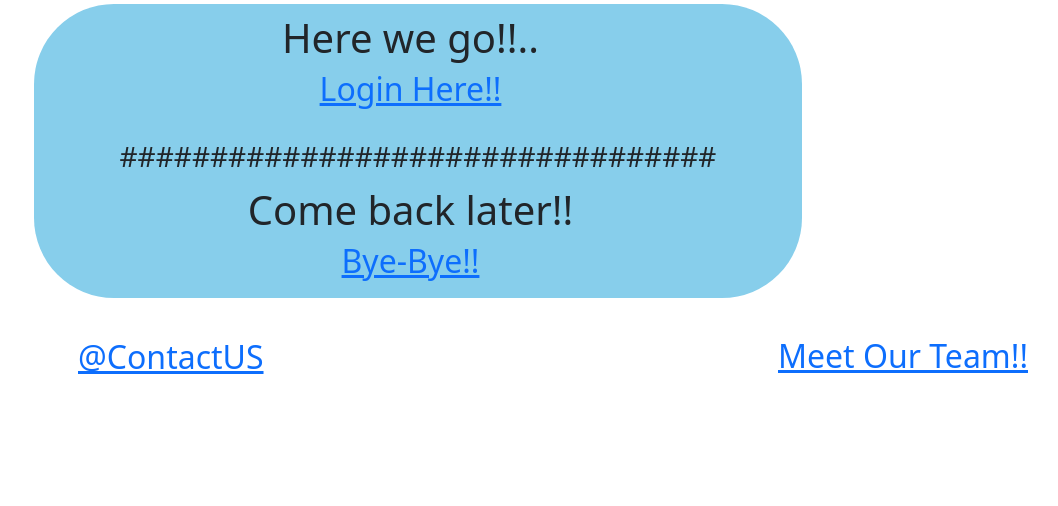
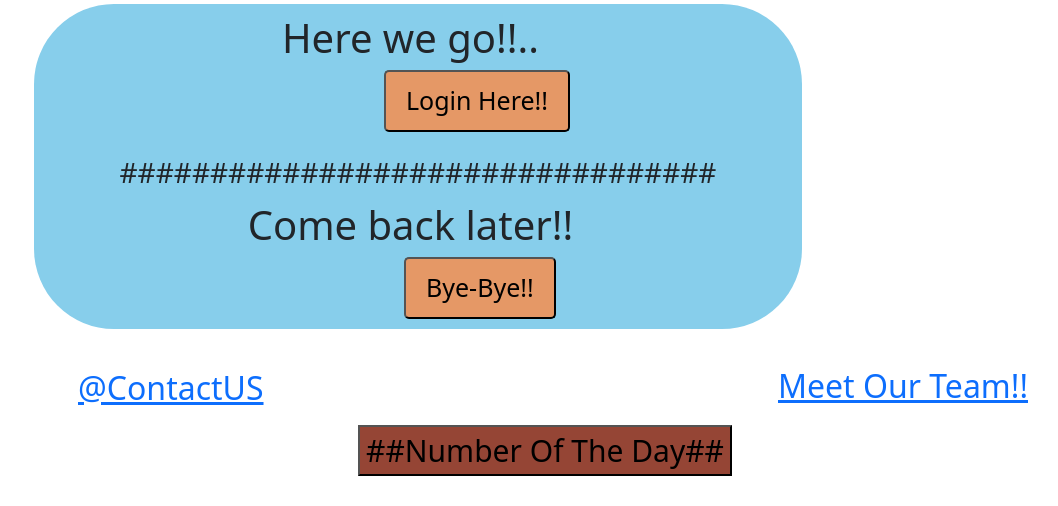
Before and after one commit to AJmints/IntelliJAC-LiftOff, a React (Create React App) app in the folder frontend_intellijac/intellijac-frontend/: page / in a window 1280 px wide. Shown: the part 446-952 px from the top of the page, without its empty margins (222-1280 px from the left). Before the commit the page ends 921 px from the top, so only its background shows below. Built offline with nearby package versions, Linux system fonts and the light colour scheme.

Commit message:
modified few home page styling and added numberOfTheDay link to home page

```diff
--- a/frontend_intellijac/intellijac-frontend/package.json
+++ b/frontend_intellijac/intellijac-frontend/package.json
@@ -6,15 +6,13 @@
     "@testing-library/jest-dom": "^5.17.0",
     "@testing-library/react": "^13.4.0",
     "@testing-library/user-event": "^13.5.0",
-
-    "axios": "^1.6.3",
+    "axios": "^1.6.5",
     "bootstrap": "^5.3.2",
-
     "react": "^18.2.0",
     "react-dom": "^18.2.0",
     "react-icon": "^1.0.0",
     "react-icons": "^4.12.0",
-    "react-router-dom": "^6.21.1",
+    "react-router-dom": "^6.21.2",
     "react-scripts": "^5.0.1",
     "web-vitals": "^2.1.4"
   },
--- a/frontend_intellijac/intellijac-frontend/src/App.js
+++ b/frontend_intellijac/intellijac-frontend/src/App.js
@@ -26,6 +26,7 @@ import UserComments from './components/UserComments';
 
 import ChangeStyles from './components/ChangeStyles.js';
 import NumberOfTheDay from './components/NumberOfTheDay.js';
+import NumberButton from './components/NumberButton.js';
 
 
 
@@ -67,6 +68,7 @@ function Home() {
       <Buttons />
       <ContactButton />
       <TeamButton />
+      <NumberButton />
 
     </>
 
--- a/frontend_intellijac/intellijac-frontend/src/components/Buttons.js
+++ b/frontend_intellijac/intellijac-frontend/src/components/Buttons.js
@@ -1,6 +1,5 @@
 import React from 'react';
 import { Link } from 'react-router-dom';
-//import "../styles/Authentication.css";
 
 const Buttons = () => {
   return (
@@ -8,9 +7,23 @@ const Buttons = () => {
       <div style={{ backgroundColor: "#87CEEB", borderRadius: "80px", margin: "-10px auto", width: "60%", padding: "10px"}}>
         <div style={{ marginRight: "15px" }}>
           <h1>Here we go!!..</h1>
-
-          <Link to="/api/login" style={{ marginBottom: "50px", textAlign: "center"}}>
-            <h2>Login Here!!</h2>
+          <Link to="/api/login" style={{ marginBottom: "50px", textAlign: "center", fontSize: "25px"}}>
+            <button
+              style={{
+                backgroundColor: "#E59866",
+                color: "black",
+                cursor: "pointer",
+                transition: "background-color 0.3s",
+                padding: "10px 20px",
+                borderRadius: "5px",
+                marginLeft: "340px"
+              }}
+              onMouseOver={() => {document.getElementById('loginButton').style.backgroundColor = '#EEFC5E';}}
+              onMouseOut={() => {document.getElementById('loginButton').style.backgroundColor = '#E59866';}}
+              id="loginButton"
+            >
+              Login Here!!
+            </button>
           </Link>
         </div>
         <br />
@@ -18,8 +31,24 @@ const Buttons = () => {
         <br />
         <div style={{ marginRight: "15px", marginTop: "-20px"}}>
           <h1>Come back later!!</h1>
-          <Link to="/rating" style={{ marginTop: "60px", textAlign: "center"}}>
-            <h2>Bye-Bye!!</h2>
+          <Link to="/rating" style={{ marginTop: "60px", textAlign: "center", fontSize: "25px"}}>
+            <button
+              style={{
+                backgroundColor: "#E59866",
+                color: "black",
+                cursor: "pointer",
+                transition: "background-color 0.3s",
+                padding: "10px 20px",
+                borderRadius: "5px",
+                marginLeft: "360px"
+
+              }}
+              onMouseOver={() => {document.getElementById('byeButton').style.backgroundColor = '#EEFC5E';}}
+              onMouseOut={() => {document.getElementById('byeButton').style.backgroundColor = '#E59866';}}
+              id="byeButton"
+            >
+              Bye-Bye!!
+            </button>
           </Link>
         </div>
       </div>
--- a/frontend_intellijac/intellijac-frontend/src/components/ContactForm.js
+++ b/frontend_intellijac/intellijac-frontend/src/components/ContactForm.js
@@ -124,7 +124,7 @@ function ContactForms() {
             type="description"
             id="contactform-description"
             name="description"
-            placeholder="Description"
+            placeholder="Your Message"
             onChange={(e) => onInputChange(e)}
             value={description}
             className="form-input"
--- a/frontend_intellijac/intellijac-frontend/src/components/LoginForm.js
+++ b/frontend_intellijac/intellijac-frontend/src/components/LoginForm.js
@@ -64,8 +64,8 @@ function Loginforms() {
     try {
       const response = await axios(config);
 
-      if (response.data.message === 'Username not exists') {
-        setErrors({ ...errors, employeename: 'Username not exists' });
+      if (response.data.message === 'Username does not exists') {
+        setErrors({ ...errors, employeename: response.data.message });
       } else if (response.data.message === 'Login Success') {
         alert('Login Success');
         navigate('/quiz');
@@ -89,7 +89,7 @@ function Loginforms() {
             type="text"
             id="loginform-employeename"
             name="employeename"
-            placeholder="Username"
+            placeholder="Name"
             onChange={(e) => onInputChange(e)}
             value={employeename}
             className="form-input"
--- /dev/null
+++ b/frontend_intellijac/intellijac-frontend/src/components/NumberButton.js
@@ -0,0 +1,27 @@
+import React from 'react';
+import { useNavigate } from 'react-router-dom';
+
+const NumberButton = () => {
+  const navigate = useNavigate();
+
+  const redirectToNumberOfDay = () => {
+    navigate('/numberoftheday');
+  };
+
+  return (
+    <div>
+      <div style={{ marginLeft: "580px", marginTop: "-80px", marginBottom: "50px", marginRight: "20px" }}>
+        <button style={{backgroundColor: "#954535", color: "black", fontSize: "30px", cursor: "pointer", transition: "background-color 0.3s" }}
+        onClick={redirectToNumberOfDay}
+
+                  onMouseOver={() => {document.getElementById('numberButton').style.backgroundColor = '#F1C40F';}}
+                  onMouseOut={() => {document.getElementById('numberButton').style.backgroundColor = '#954535';}}
+                  id="numberButton">
+          ##Number Of The Day##
+        </button>
+      </div>
+    </div>
+  );
+}
+
+export default NumberButton;
--- a/frontend_intellijac/intellijac-frontend/src/components/NumberOfTheDay.js
+++ b/frontend_intellijac/intellijac-frontend/src/components/NumberOfTheDay.js
@@ -1,6 +1,7 @@
 import React, { useEffect, useState } from "react";
 import "../styles/NumberOfTheDay.css";
 import axios from 'axios';
+import { Link } from 'react-router-dom';
 
 const NumberOfTheDay = () => {
   const [numberData, setNumberData] = useState(null);
@@ -31,9 +32,10 @@ const NumberOfTheDay = () => {
   const { numbers } = numberData;
 
   return (
-    <div>
-      <h1>Number of the Day</h1>
-      <p>
+    <div style= {{backgroundColor: "#DBCDF0"}}>
+      <h1 style= {{ color: "#80202B"}}><u>!! Here Is The Number For Today !!</u></h1>
+      <br />
+      <p style={{ textAlign: "center", color: "#4FB06D", fontSize: "20px"}}>
         Number: {numbers.number}
         <br />
 
@@ -45,6 +47,8 @@ const NumberOfTheDay = () => {
         <br />
         Binary: {numbers.bases.binary.value}
       </p>
+      <br />
+      <Link to="/">Go to HomePage</Link>
     </div>
   );
 };
--- a/frontend_intellijac/intellijac-frontend/src/components/RegisterForm.js
+++ b/frontend_intellijac/intellijac-frontend/src/components/RegisterForm.js
@@ -70,7 +70,7 @@ function Registerforms() {
       const response = await axios(config);
 
       console.log(JSON.stringify(response.data));
-      alert('Employee Registered Successfully');
+      alert('User Registered Successfully');
       navigate('/api/login');
     } catch (error) {
       console.log('Error during registration!', error);
@@ -90,7 +90,7 @@ function Registerforms() {
             type="text"
             id="registerform-employeename"
             name="employeename"
-            placeholder="Username"
+            placeholder="Name"
             onChange={(e) => onInputChange(e)}
             value={employeename}
             className="form-input"
```
Also changed, not shown: 2 other files (tests, documents, lock files or other folders).
